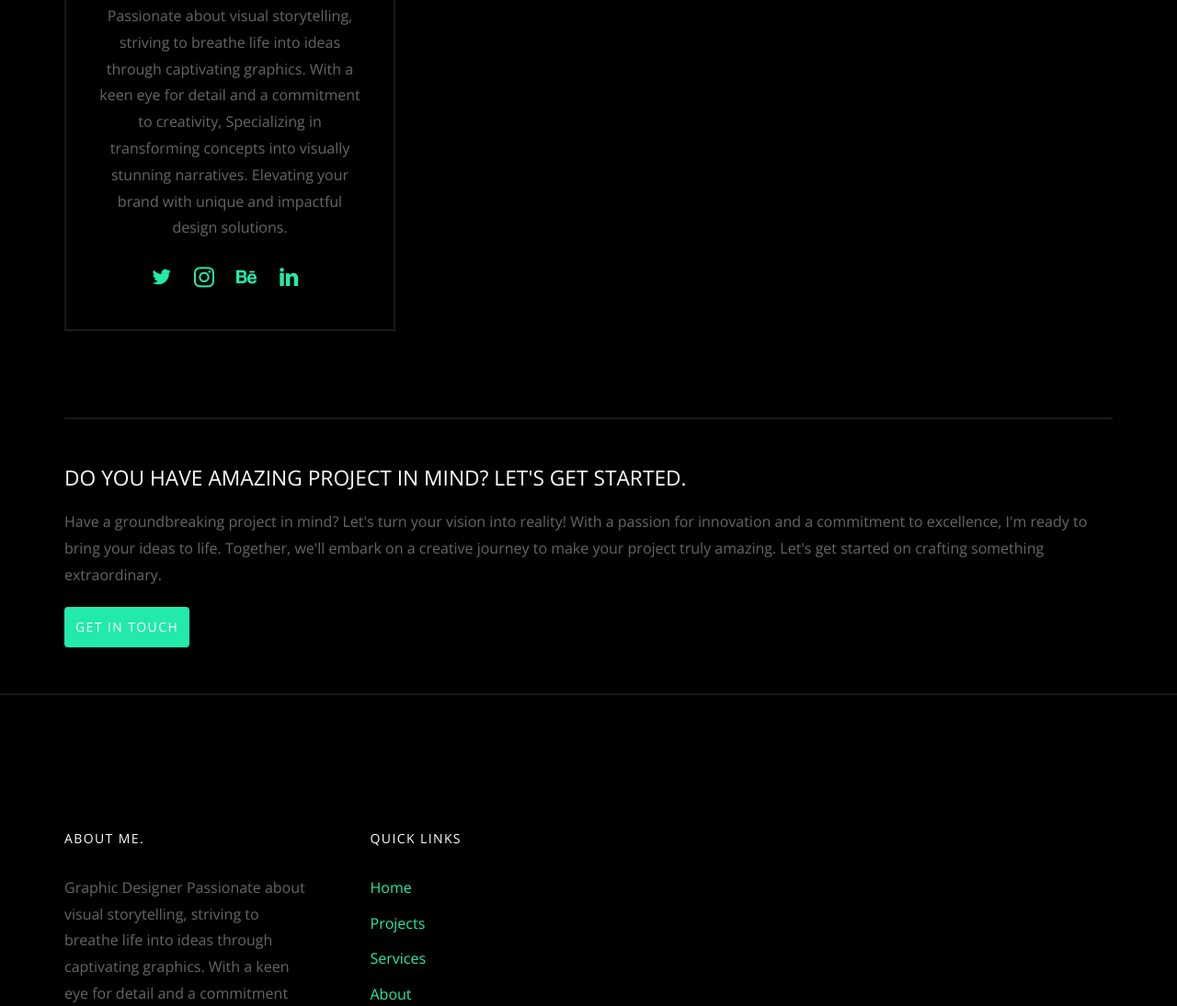
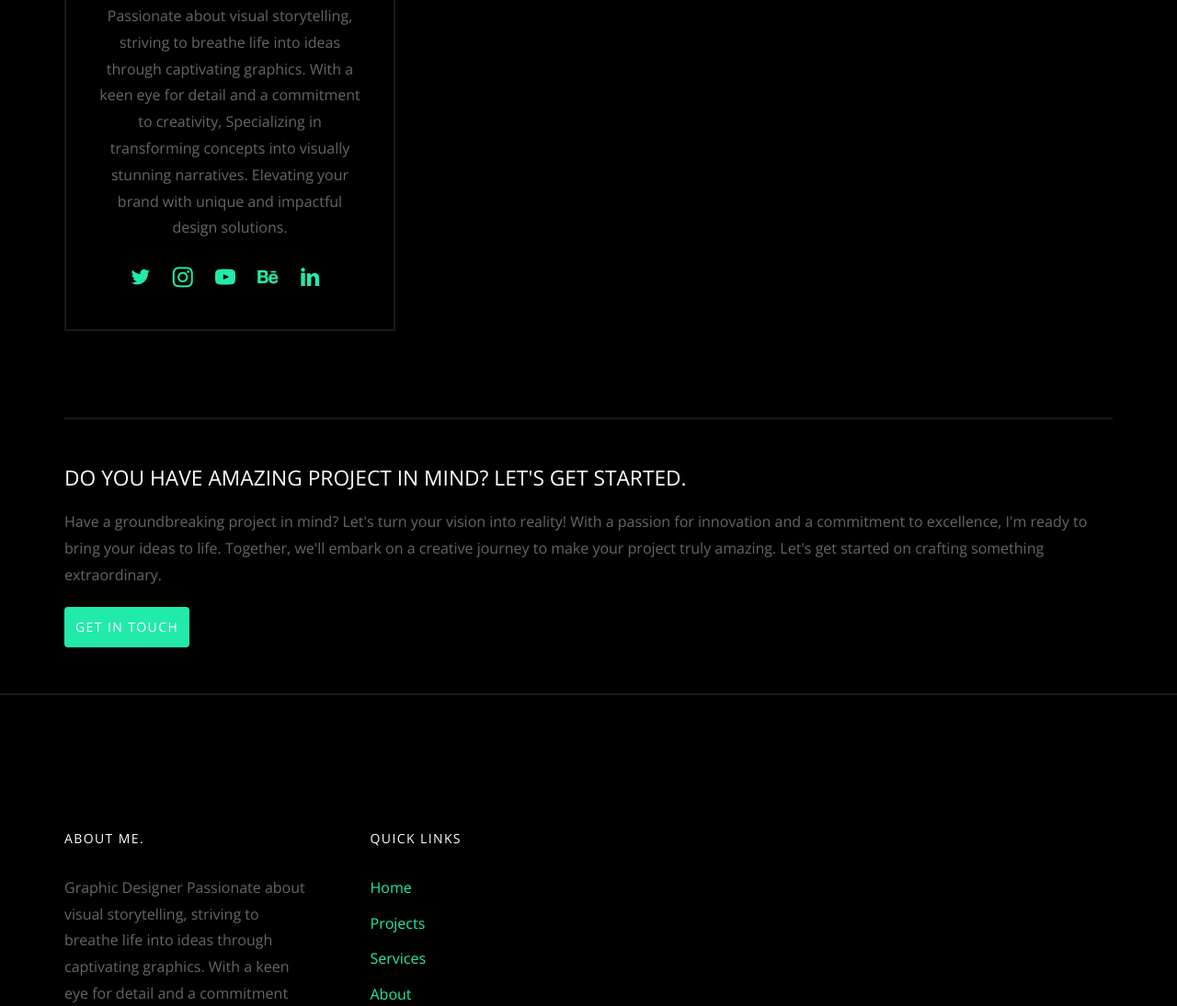
Before and after one commit to stryker77/strydesignstudio.github.io, a website: page about.html in a window 1280 px wide. Shown: the part 1284-2378 px from the top of the page at 92% size. Drawn offline with nearby package versions, Linux system fonts and the light colour scheme; files whose address does not match are found by name.

Commit message:
Update about.html

```diff
--- a/about.html
+++ b/about.html
@@ -129,8 +129,9 @@
               <p><small>Graphic Designer</small></p>
               <p> Passionate about visual storytelling, striving to breathe life into ideas through captivating graphics. With a keen eye for detail and a commitment to creativity, Specializing in transforming concepts into visually stunning narratives. Elevating your brand with unique and impactful design solutions.</p>
               <ul class="probootstrap-social">
-                <li><a href="https://twitter.com/stryker__77"><i class="icon-twitter"></i></a></li>
+               <li><a href="https://twitter.com/stryker__77"><i class="icon-twitter"></i></a></li>
             <li><a href="https://www.instagram.com/stryker__77/"><i class="icon-instagram2"></i></a></li>
+            <li><a href="https://www.youtube.com/@stryker77x"><i class="icon-youtube"></i></a></li>
             <li><a href="https://www.behance.net/thamanmandanna"><i class="icon-behance"></i></a></li>
             <li><a href="https://www.linkedin.com/in/thaman-kc/"><i class="icon-linkedin"></i></a></li>
               </ul>
```
